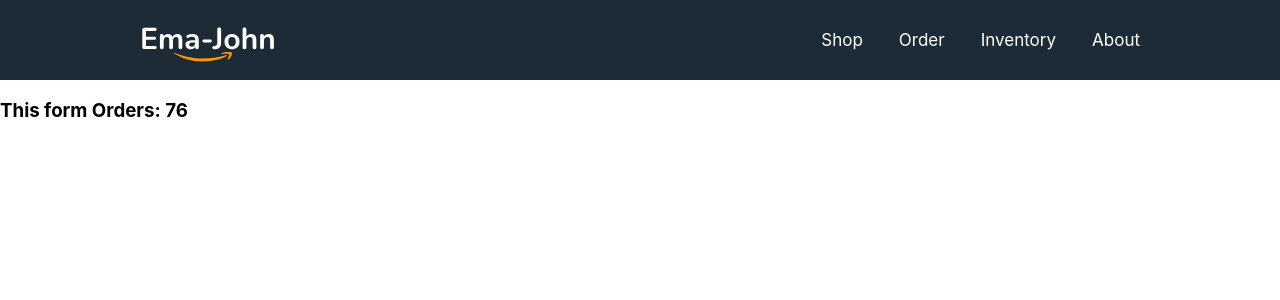
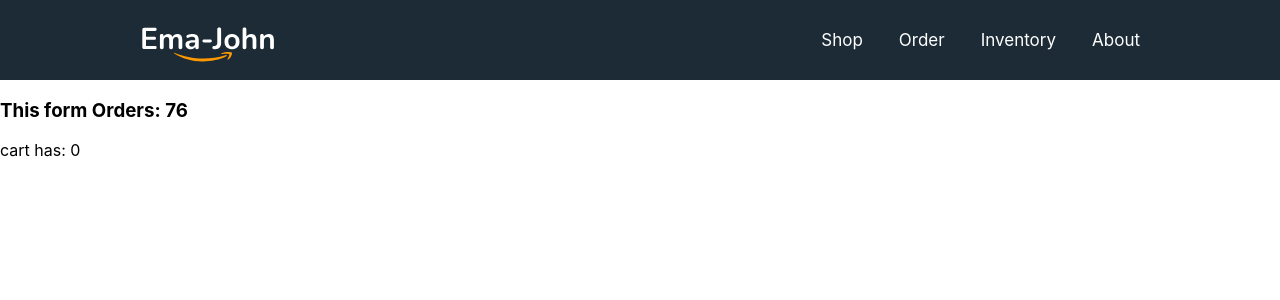
Before and after one commit to rahathossain3/ema-jone-client_side-module-67, a React (Create React App) app: page /orders in a window 1280 px wide. Shown: the top 300 px of the page. Built offline with nearby package versions, Linux system fonts and the light colour scheme.

Commit message:
orders & useCart(custom_function) add

```diff
--- a/src/components/Orders/Orders.js
+++ b/src/components/Orders/Orders.js
@@ -1,11 +1,14 @@
 import React from 'react';
+import useCart from '../../hooks/useCart';
 import useProducts from '../../hooks/useProducts';
 
 const Orders = () => {
     const [products, setProducts] = useProducts()
+    const [cart, setCart] = useCart(products)
     return (
         <div>
             <h3>This form Orders: {products.length}</h3>
+            <p>cart has: {cart.length}</p>
         </div>
     );
 };
--- /dev/null
+++ b/src/hooks/useCart.js
@@ -0,0 +1,27 @@
+import { useEffect, useState } from "react"
+import { getStoredCart } from "../utilities/fakedb";
+
+const useCart = (products) => {
+
+    const [cart, setCart] = useState([]);
+
+    useEffect(() => {
+        const storedCart = getStoredCart();
+        const savedCart = [];
+
+        for (const id in storedCart) {
+            const addedProduct = products.find(product => product.id === id);
+
+            if (addedProduct) {
+                const quantity = storedCart[id];
+                addedProduct.quantity = quantity;
+                savedCart.push(addedProduct);
+            }
+        }
+
+        setCart(savedCart)
+    }, [products])
+    return [cart, setCart];
+}
+
+export default useCart;
```
